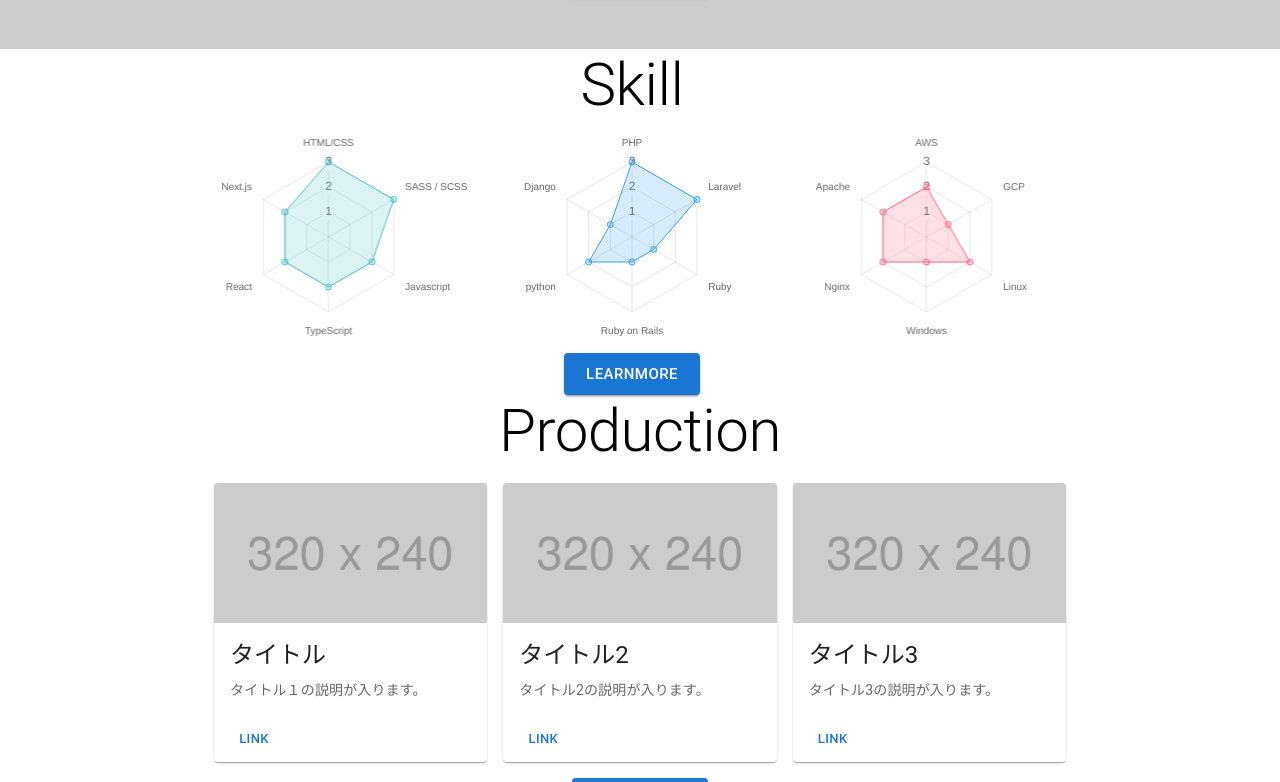
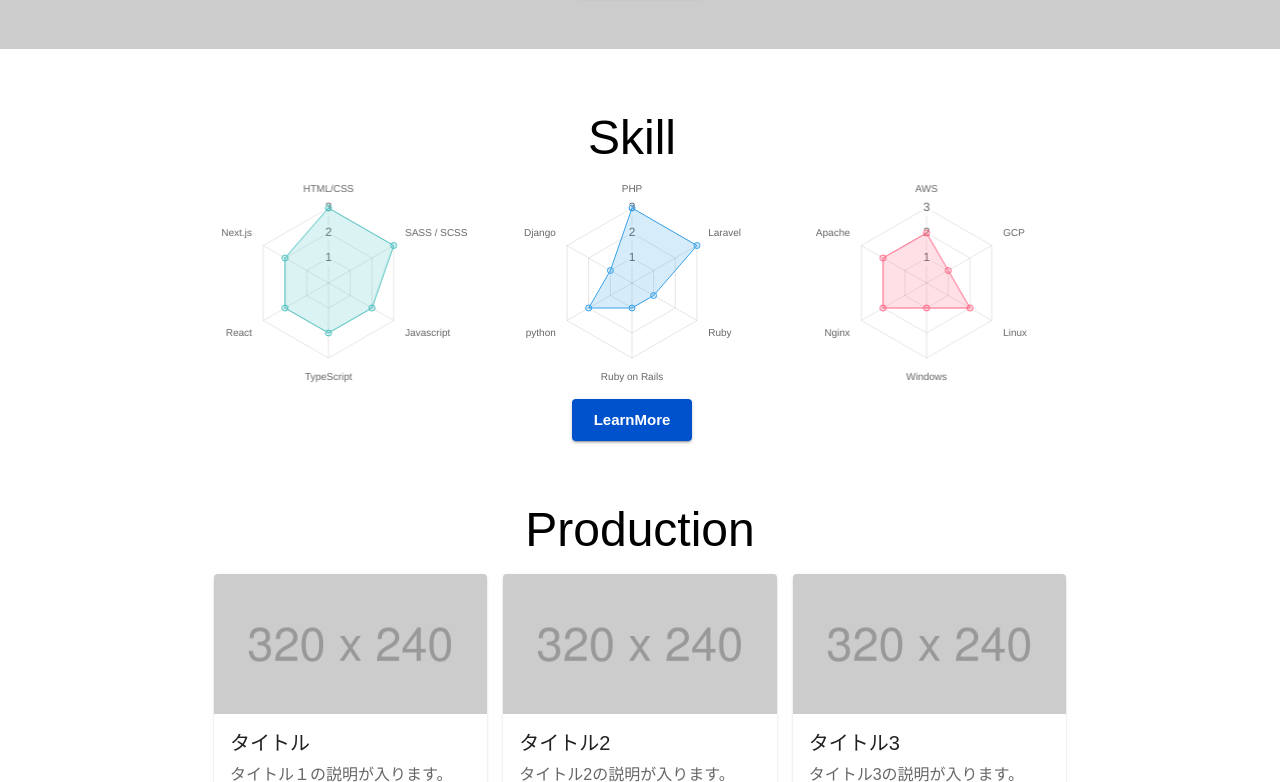
Before and after one commit to Ryo-y222/react-portfolio-app-yt, a React (Create React App) app: page / in a window 1280 px wide. Shown: the part 538-1320 px from the top of the page. Built offline with nearby package versions, Linux system fonts and the light colour scheme.

Commit message:
create-Theme

```diff
--- a/src/App.tsx
+++ b/src/App.tsx
@@ -1,5 +1,5 @@
 import React from 'react';
-import { Routes, Route, Link } from 'react-router-dom';
+import { Routes, Route, } from 'react-router-dom';
 import Top from './pages/homes/top';
 import Profile from './pages/homes/profile';
 import Skill from './pages/homes/skill';
--- a/src/components/Footer.tsx
+++ b/src/components/Footer.tsx
@@ -1,5 +1,4 @@
 import React from 'react';
-import { Routes, Route, Link } from 'react-router-dom';
 import Container from '@mui/material/Container';
 import AppBar from '@mui/material/AppBar';
 import Box from '@mui/material/Box';
--- a/src/components/Header.tsx
+++ b/src/components/Header.tsx
@@ -1,5 +1,5 @@
 import React from 'react';
-import { Routes, Route, Link } from 'react-router-dom';
+import { Link } from 'react-router-dom';
 import Container from '@mui/material/Container';
 import AppBar from '@mui/material/AppBar';
 import Box from '@mui/material/Box';
--- a/src/components/ProductionList.tsx
+++ b/src/components/ProductionList.tsx
@@ -5,7 +5,6 @@
 import Button from "@mui/material/Button";
 import MediaCard from "./MediaCard";
 
-import MV from '../../assets/images/1920x1080.png'
 // import SkillList from "../../components/SkillLIst";
 
 const ProductionList: React.FC = () => {
--- a/src/index.tsx
+++ b/src/index.tsx
@@ -4,15 +4,19 @@
 import App from './App';
 import reportWebVitals from './reportWebVitals';
 import { BrowserRouter } from 'react-router-dom';
+import { ThemeProvider } from '@mui/material';
+import Theme from './themes/Theme';
 
 const root = ReactDOM.createRoot(
   document.getElementById('root') as HTMLElement
 );
 root.render(
   <React.StrictMode>
-    <BrowserRouter>
-    <App />
-    </BrowserRouter>
+    <ThemeProvider theme={Theme} >
+      <BrowserRouter>
+        <App />
+      </BrowserRouter>
+    </ThemeProvider>
   </React.StrictMode>
 );
 
--- a/src/pages/homes/top.tsx
+++ b/src/pages/homes/top.tsx
@@ -10,6 +10,16 @@
 import ProductionList from "../../components/ProductionList";
 import ProfileList from "../../components/ProfileList";
 import ContactForm from "../../components/ContactForm";
+
+const styles = {
+  boxContainer: {
+    display: 'flex',
+    flexDirection: 'column',
+    alignItems: 'center',
+    justifyContent: 'center',
+    margin: '60px 0',
+  }
+}
 
 const Top: React.FC = () => {
     return (
@@ -34,7 +44,7 @@
                     LearnMore
             </Button>
           </Box>
-          <Box>
+          <Box sx={styles.boxContainer}>
             <Container maxWidth='md'>
               <Grid container rowSpacing={0} columnSpacing={2} >
                 <SkillList />
@@ -42,19 +52,19 @@
             </Container>
           </Box>
 
-          <Box>
+          <Box sx={styles.boxContainer}>
             <Container maxWidth='md'>
               <ProductionList />
             </Container>
           </Box>
 
-          <Box>
+          <Box sx={styles.boxContainer}>
             <Container maxWidth='md'>
               <ProfileList />
             </Container>
           </Box>
 
-          <Box>
+          <Box sx={styles.boxContainer}>
             <Container maxWidth='md'>
               <ContactForm />
             </Container>
--- /dev/null
+++ b/src/themes/Theme.tsx
@@ -0,0 +1,35 @@
+import { createTheme } from "@mui/material/styles";
+
+const theme = createTheme({
+    palette: {
+        primary:
+    {
+        main: '#0052cc',
+    },
+    secondary: {
+        main: '#f50057',
+    },
+  },
+
+  typography: {
+    fontFamily: 'Arial, sans-serif',
+    fontSize: 14,
+    fontWeightLight: 300,
+    fontWeightRegular: 400,
+    fontWeightMedium: 700,
+
+    h1: { fontSize: 60 },
+    h2: { fontSize: 48 },
+    h3: { fontSize: 42 },
+    h4: { fontSize: 36 },
+    h5: { fontSize: 20 },
+    h6: { fontSize: 18 },
+    subtitle1: { fontSize: 18 },
+    subtitle2: { fontSize: 18 },
+    body1: { fontSize: 16 },
+    body2: { fontSize: 16 },
+    button: { textTransform: 'none' },
+  }
+})
+
+export default theme;
```
